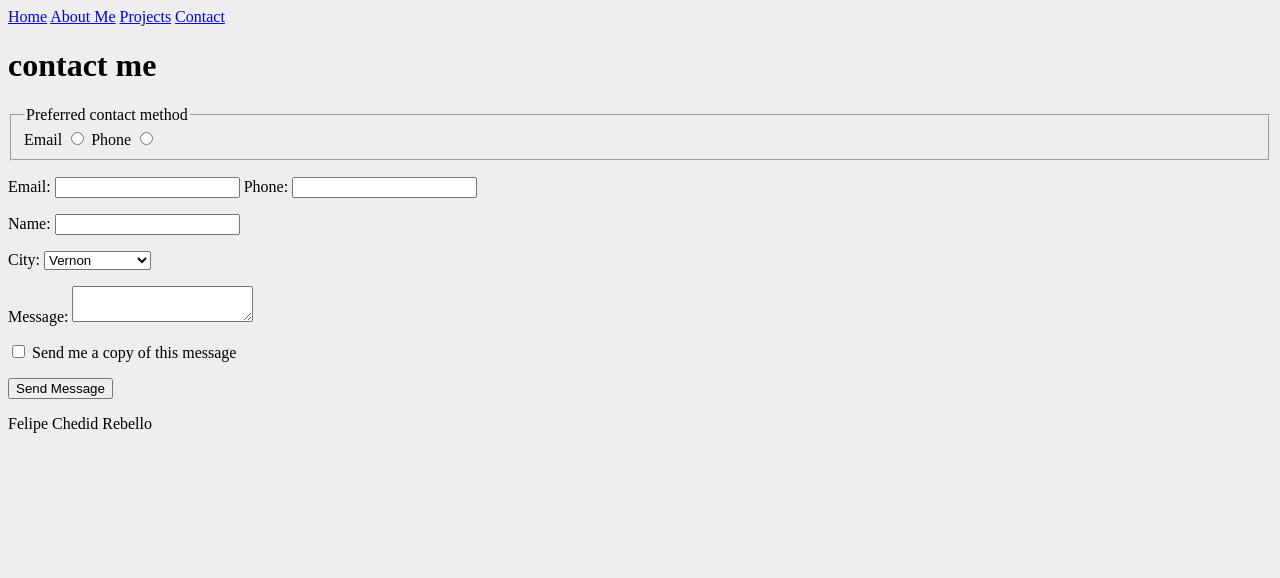
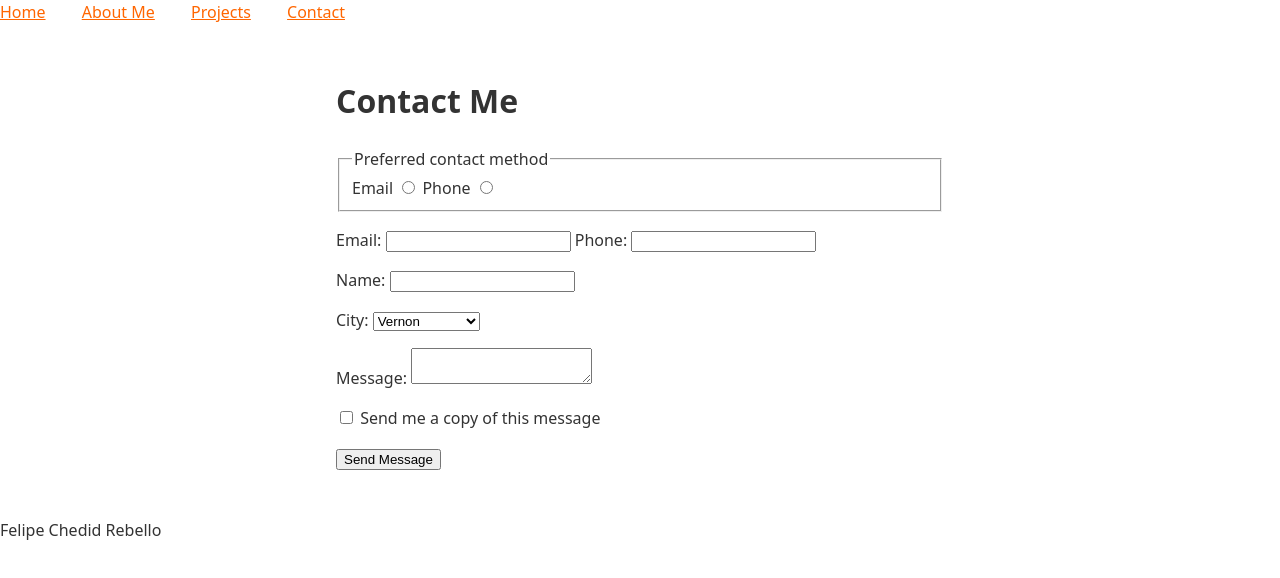
Before and after one commit to rebello210/cosc219-site, a plain HTML site: page contact.html in a window 1280 px wide. Drawn offline with Linux system fonts and the light colour scheme.

Commit message:
adding a body and setting max and min

```diff
--- a/contact.html
+++ b/contact.html
@@ -16,7 +16,7 @@
         </nav>
     </header>
     <main>
-        <h1>contact me</h1>
+        <h1>Contact Me</h1>
         <form action="#" method="post">
             <fieldset>
                 <legend>Preferred contact method</legend>
--- a/css/styles.css
+++ b/css/styles.css
@@ -7,4 +7,32 @@
     --muted: #666;
     --space: 2rem;
 }
-body{background: #eee;}
+body {
+    font-family: system-ui, "Segoe UI", Arial, sans-serif;
+    line-height: 1.5;
+    color: var(--ink);
+    margin: 0;
+    background: #fff;
+}
+main {
+    max-width: 42rem;
+    margin: 0 auto;
+    padding: var(--space);
+}
+a {
+    color: var(--brand);
+}
+nav a {
+    margin-right: var(--space);
+}
+a:hover {
+    text-decoration: none;
+}
+a:focus,
+button:focus,
+input:focus,
+select:focus,
+textarea:focus {
+    outline: 2px solid var(--brand);
+    outline-offset: 2px;
+}
```
